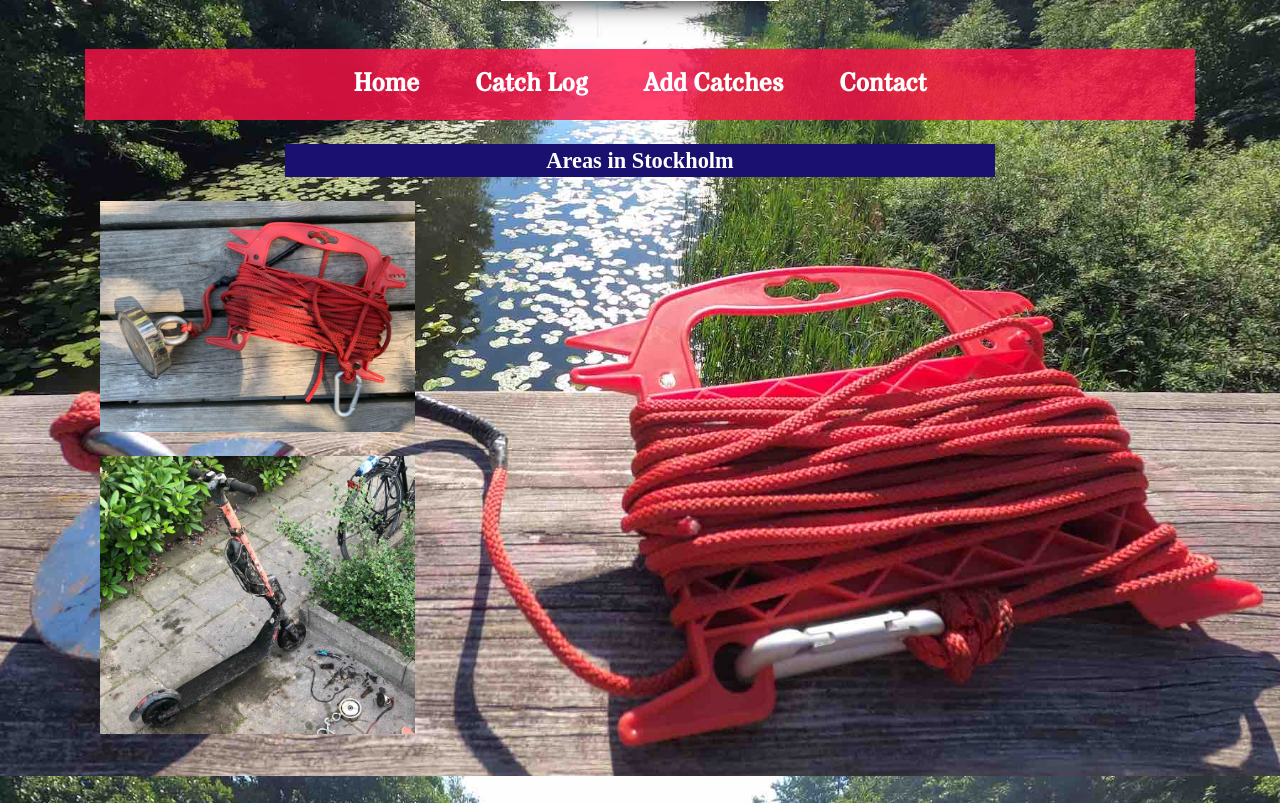
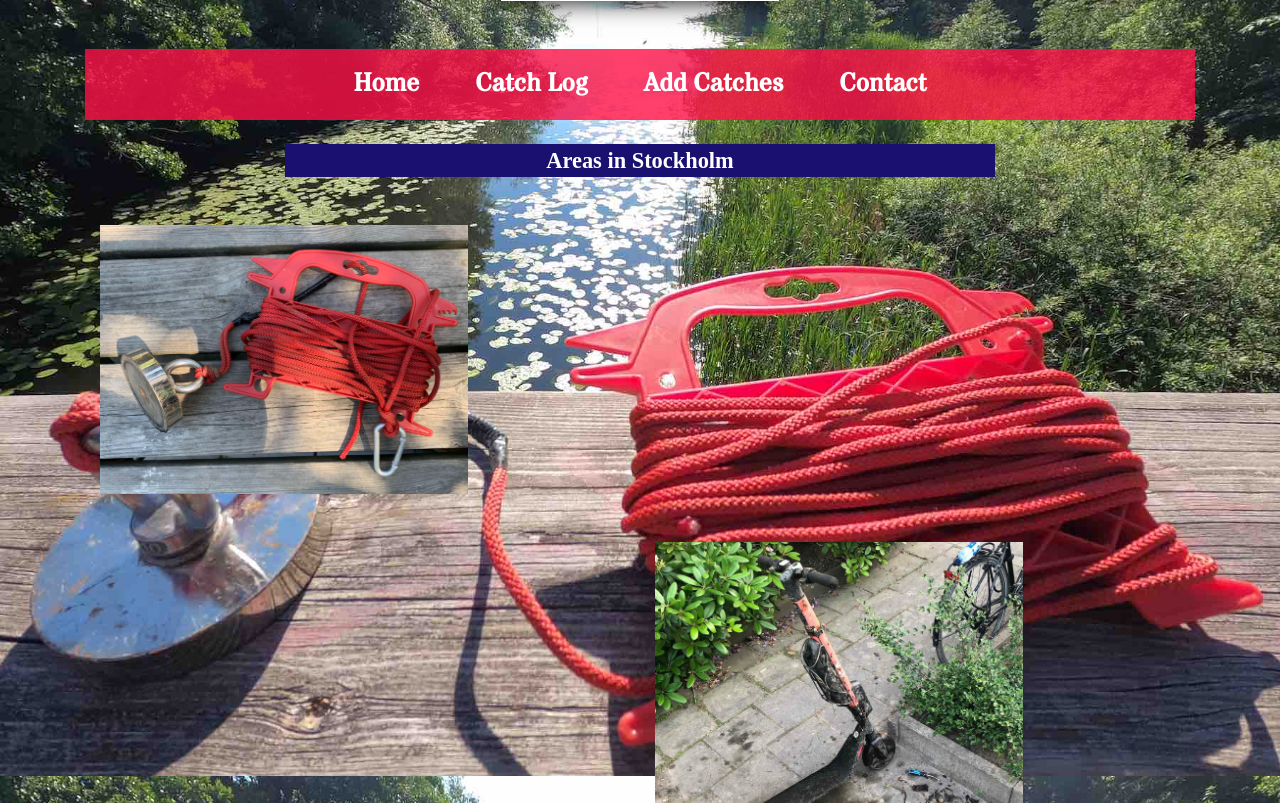
Before and after one commit to Bealby/magnet-fishing, a Flask app: page /home in a window 1280 px wide. Shown: the part 184-987 px from the top of the page. Run offline with Flask 2, Linux system fonts and the light colour scheme; some libraries are stand-ins or nearby versions.

Commit message:
Resized images in home.html

```diff
--- a/static/css/style.css
+++ b/static/css/style.css
@@ -52,7 +52,7 @@ body {
 /* HOME.HTML*/
 
 .home-images{
-    width: 60%;
+    width: 70%;
 }
 
 
--- a/templates/home.html
+++ b/templates/home.html
@@ -8,7 +8,7 @@
     </div>
 </div>
 
-<div class="container pt-4">
+<div class="container pt-5">
     <div class="row">
         <div class="col-md-6 col-sm-12">
             <img src="static/images/magnet.jpg" class="home-images" alt="Fishing Magnet Potrait" />
@@ -20,19 +20,20 @@
     </div>
 </div>
 
-<div class="container pt-4">
+<div class="container pt-5">
     <div class="row">
-        <div class="col-md-6 col-sm-12">
-            <img src="static/images/catches.jpg" class="home-images" alt="Jack and Ella Fairfield" />
-        </div>
+
 
         <div class="col-md-6 col-sm-12">
             <p></p>
         </div>
+        <div class="col-md-6 col-sm-12">
+            <img src="static/images/catches.jpg" class="home-images" alt="Jack and Ella Fairfield" />
+        </div>
     </div>
 </div>
 
-<div class="container pt-4">
+<div class="container pt-5">
     <div class="row mt-5">
         <div class="col text-center">
             <iframe width="560" height="315" src="https://www.youtube.com/embed/Ol498NdYzvE" frameborder="0" allow="accelerometer; autoplay; encrypted-media; gyroscope; picture-in-picture" allowfullscreen></iframe>
```
